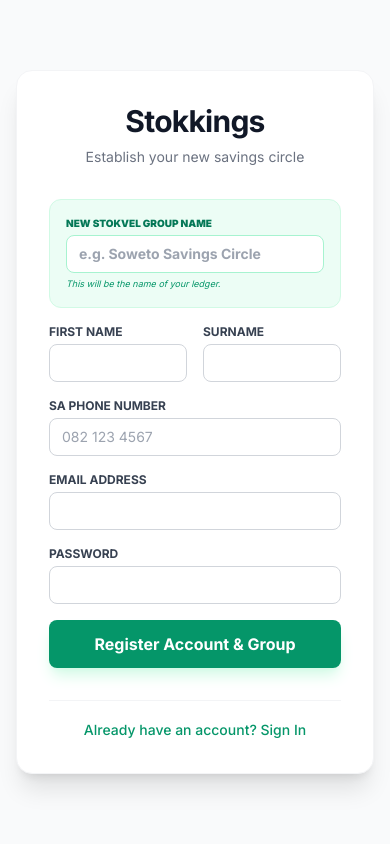
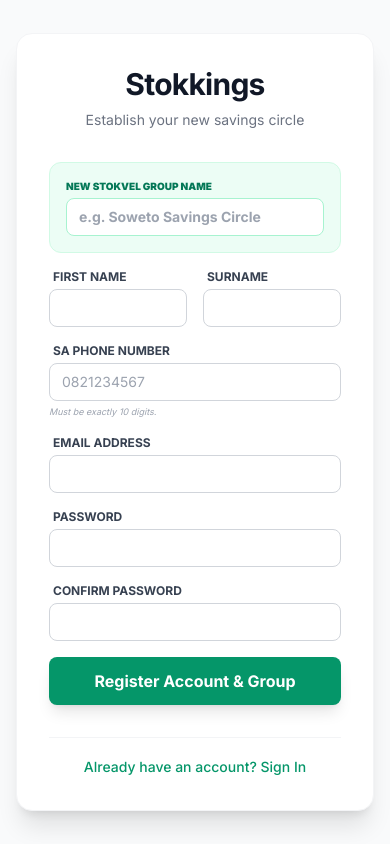
Before and after one commit to OliEveritt/Stokkings, a Next.js app: page /login in a window 390 px wide. Both pictures are taken after a click on the button "Need an account? Sign Up". Built offline with nearby package versions, Linux system fonts and the light colour scheme.

Commit message:
feat: add group uniqueness, password confirmation, and phone validation to actions

```diff
--- a/src/app/(auth)/actions.ts
+++ b/src/app/(auth)/actions.ts
@@ -22,18 +22,41 @@ const sqlConfig = {
 export async function signUp(formData: FormData) {
   const email = formData.get("email") as string;
   const password = formData.get("password") as string;
+  const confirmPassword = formData.get("confirmPassword") as string; // 👈 Added
   const firstName = formData.get("firstName") as string;
   const surname = formData.get("surname") as string;
   const phone = formData.get("phone") as string;
   const groupName = formData.get("groupName") as string;
 
+  // 1. Password Match Validation
+  if (password !== confirmPassword) {
+    return redirect("/login?error=passwords_do_not_match");
+  }
+
+  // 2. Phone Length Validation (Exactly 10)
+  if (phone.length !== 10) {
+    return redirect("/login?error=phone_must_be_10_digits");
+  }
+
   const supabase = await createClient();
-
-  const { data, error } = await supabase.auth.signUp({ email, password });
-  if (error || !data.user) return redirect("/login?error=auth_failed");
 
   try {
     let pool = await sql.connect(sqlConfig);
+
+    // 3. Check if Group Name already exists in SQL
+    const checkGroup = await pool.request()
+      .input('groupName', sql.NVarChar, groupName)
+      .query("SELECT id FROM dbo.groups WHERE group_name = @groupName");
+
+    if (checkGroup.recordset.length > 0) {
+      return redirect("/login?error=group_exists");
+    }
+
+    // 4. Create Identity in Supabase
+    const { data, error } = await supabase.auth.signUp({ email, password });
+    if (error || !data.user) return redirect("/login?error=auth_failed");
+
+    // 5. Atomic Sync to Azure SQL
     const transaction = new sql.Transaction(pool);
     await transaction.begin();
 
--- a/src/app/(auth)/login/page.tsx
+++ b/src/app/(auth)/login/page.tsx
@@ -9,8 +9,20 @@ export default function AuthPage({
   searchParams: Promise<{ error?: string }>
 }) {
   const [isLogin, setIsLogin] = useState(true);
+  const [passwordsMatch, setPasswordsMatch] = useState(true);
+
+  // Unwrap the Promise to get parameters
   const resolvedSearchParams = use(searchParams);
   const error = resolvedSearchParams.error;
+
+  // Real-time password matching check
+  const handleFormChange = (e: React.FormEvent<HTMLFormElement>) => {
+    if (isLogin) return;
+    const data = new FormData(e.currentTarget);
+    const pass = data.get("password");
+    const confirm = data.get("confirmPassword");
+    setPasswordsMatch(pass === confirm);
+  };
 
   return (
     <div className="flex min-h-screen items-center justify-center bg-gray-50 p-4">
@@ -18,20 +30,27 @@ export default function AuthPage({
         <div className="text-center">
           <h2 className="text-3xl font-bold text-gray-900 tracking-tight">Stokkings</h2>
           <p className="mt-2 text-sm text-gray-500">
-            {isLogin ? "Access your secure stokvel portal" : "Establish your new savings circle"}
+            {isLogin ? "Access your secure portal" : "Establish your new savings circle"}
           </p>
         </div>
 
+        {/* Dynamic Error Handling */}
         {error && (
-          <div className="rounded-md bg-red-50 p-3 text-sm text-red-600 border border-red-100 italic">
-            Audit Alert: {error.replace('_', ' ')}
+          <div className="rounded-md bg-red-50 p-3 text-sm text-red-600 border border-red-100 italic animate-pulse">
+            {error === 'group_exists' ? "Error: That group name is already taken." :
+             error === 'phone_must_be_10_digits' ? "Error: Phone number must be exactly 10 digits." :
+             `Audit Alert: ${error.replace(/_/g, ' ')}`}
           </div>
         )}
 
-        <form action={isLogin ? login : signUp} className="space-y-4">
+        <form
+          action={isLogin ? login : signUp}
+          onChange={handleFormChange}
+          className="space-y-4"
+        >
           {!isLogin && (
             <>
-              {/* 1. NEW GROUP NAME (Now First) */}
+              {/* 1. Group Name (Primary Focus) */}
               <div className="p-4 bg-emerald-50 rounded-xl border border-emerald-100">
                 <label className="block text-[10px] font-black text-emerald-700 uppercase mb-1">New Stokvel Group Name</label>
                 <input
@@ -41,39 +60,68 @@ export default function AuthPage({
                   required
                   className="block w-full rounded-lg border border-emerald-200 px-3 py-2 text-sm font-bold text-emerald-900 focus:ring-emerald-500 outline-none"
                 />
-                <p className="text-[9px] text-emerald-600 mt-1 italic">This will be the name of your ledger.</p>
               </div>
 
-              {/* 2. PERSONAL DETAILS (Now Second) */}
+              {/* 2. Personal Names */}
               <div className="grid grid-cols-2 gap-4">
                 <div>
-                  <label className="block text-xs font-bold text-gray-700 uppercase">First Name</label>
+                  <label className="block text-xs font-bold text-gray-700 uppercase ml-1">First Name</label>
                   <input name="firstName" type="text" required className="mt-1 block w-full rounded-lg border border-gray-300 px-3 py-2 text-sm focus:ring-emerald-500 outline-none" />
                 </div>
                 <div>
-                  <label className="block text-xs font-bold text-gray-700 uppercase">Surname</label>
+                  <label className="block text-xs font-bold text-gray-700 uppercase ml-1">Surname</label>
                   <input name="surname" type="text" required className="mt-1 block w-full rounded-lg border border-gray-300 px-3 py-2 text-sm focus:ring-emerald-500 outline-none" />
                 </div>
               </div>
 
+              {/* 3. Phone Number (10 Digit Restrict) */}
               <div>
-                <label className="block text-xs font-bold text-gray-700 uppercase">SA Phone Number</label>
-                <input name="phone" type="tel" placeholder="082 123 4567" required className="mt-1 block w-full rounded-lg border border-gray-300 px-3 py-2 text-sm focus:ring-emerald-500 outline-none" />
+                <label className="block text-xs font-bold text-gray-700 uppercase ml-1">SA Phone Number</label>
+                <input
+                  name="phone"
+                  type="tel"
+                  placeholder="0821234567"
+                  required
+                  maxLength={10}
+                  minLength={10}
+                  pattern="[0-9]{10}"
+                  className="mt-1 block w-full rounded-lg border border-gray-300 px-3 py-2 text-sm focus:ring-emerald-500 outline-none"
+                />
+                <p className="text-[9px] text-gray-400 mt-1 italic">Must be exactly 10 digits.</p>
               </div>
             </>
           )}
 
+          {/* Email */}
           <div>
-            <label className="block text-xs font-bold text-gray-700 uppercase">Email Address</label>
+            <label className="block text-xs font-bold text-gray-700 uppercase ml-1">Email Address</label>
             <input name="email" type="email" required className="mt-1 block w-full rounded-lg border border-gray-300 px-3 py-2 text-sm focus:ring-emerald-500 outline-none" />
           </div>
 
+          {/* Password Section */}
           <div>
-            <label className="block text-xs font-bold text-gray-700 uppercase">Password</label>
+            <label className="block text-xs font-bold text-gray-700 uppercase ml-1">Password</label>
             <input name="password" type="password" required className="mt-1 block w-full rounded-lg border border-gray-300 px-3 py-2 text-sm focus:ring-emerald-500 outline-none" />
           </div>
 
-          <button type="submit" className="w-full rounded-lg bg-emerald-600 px-4 py-3 text-white font-bold hover:bg-emerald-700 transition-all shadow-lg shadow-emerald-100 mt-4 active:scale-[0.98]">
+          {!isLogin && (
+            <div className="space-y-1">
+              <label className="block text-xs font-bold text-gray-700 uppercase ml-1">Confirm Password</label>
+              <input
+                name="confirmPassword"
+                type="password"
+                required
+                className={`w-full rounded-lg border px-3 py-2 text-sm outline-none transition-colors ${!passwordsMatch ? 'border-red-500 ring-1 ring-red-100' : 'border-gray-300 focus:border-emerald-500'}`}
+              />
+              {!passwordsMatch && <p className="text-[10px] text-red-500 font-bold ml-1">Passwords do not match</p>}
+            </div>
+          )}
+
+          <button
+            type="submit"
+            disabled={!isLogin && !passwordsMatch}
+            className="w-full rounded-lg bg-emerald-600 px-4 py-3 text-white font-bold hover:bg-emerald-700 disabled:bg-gray-300 transition-all shadow-lg mt-4 active:scale-[0.98]"
+          >
             {isLogin ? "Sign In" : "Register Account & Group"}
           </button>
         </form>
@@ -82,7 +130,7 @@ export default function AuthPage({
           <button
             type="button"
             onClick={() => setIsLogin(!isLogin)}
-            className="text-sm font-medium text-emerald-600 hover:text-emerald-700 transition-colors"
+            className="text-sm font-medium text-emerald-600 hover:text-emerald-700"
           >
             {isLogin ? "Need an account? Sign Up" : "Already have an account? Sign In"}
           </button>
```
